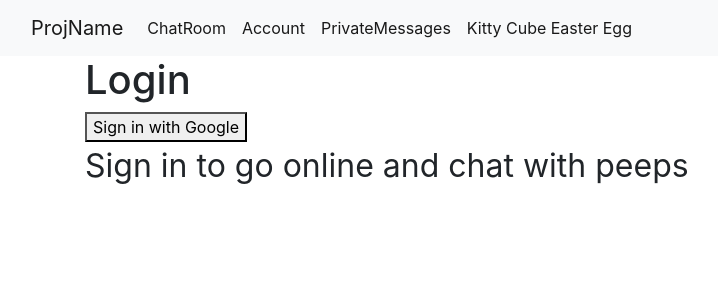
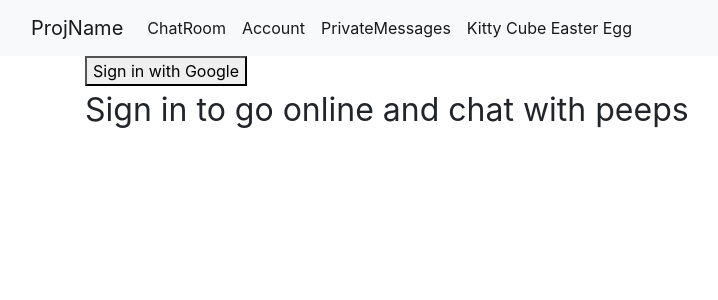
Before and after one commit to jd-fj/chat-room-capstone, a React (Create React App) app: page /ChatRoom in a window 1280 px wide. Shown: the top 300 px of the page, without its empty margins (0-718 px from the left). Built offline with nearby package versions, Linux system fonts and the light colour scheme; no server answers; the database is empty.

Commit message:
remove login header

```diff
--- a/src/components/Login.js
+++ b/src/components/Login.js
@@ -15,7 +15,7 @@ function Login() {
   return (
     <>
       {/* <header> */}
-        <h1>Login</h1>
+        {/* <h1>Login</h1> */}
       {/* </header> */}
 
       <section>{user ? <SignOut /> : <SignIn />}</section>
```
